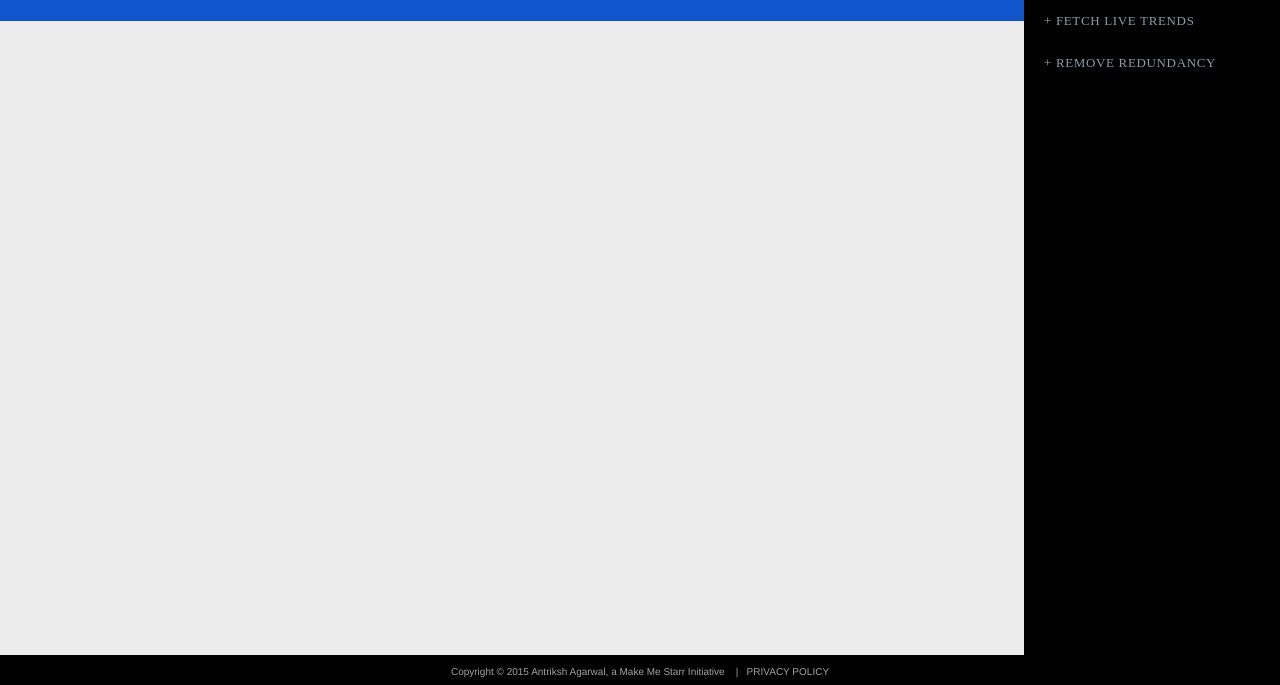
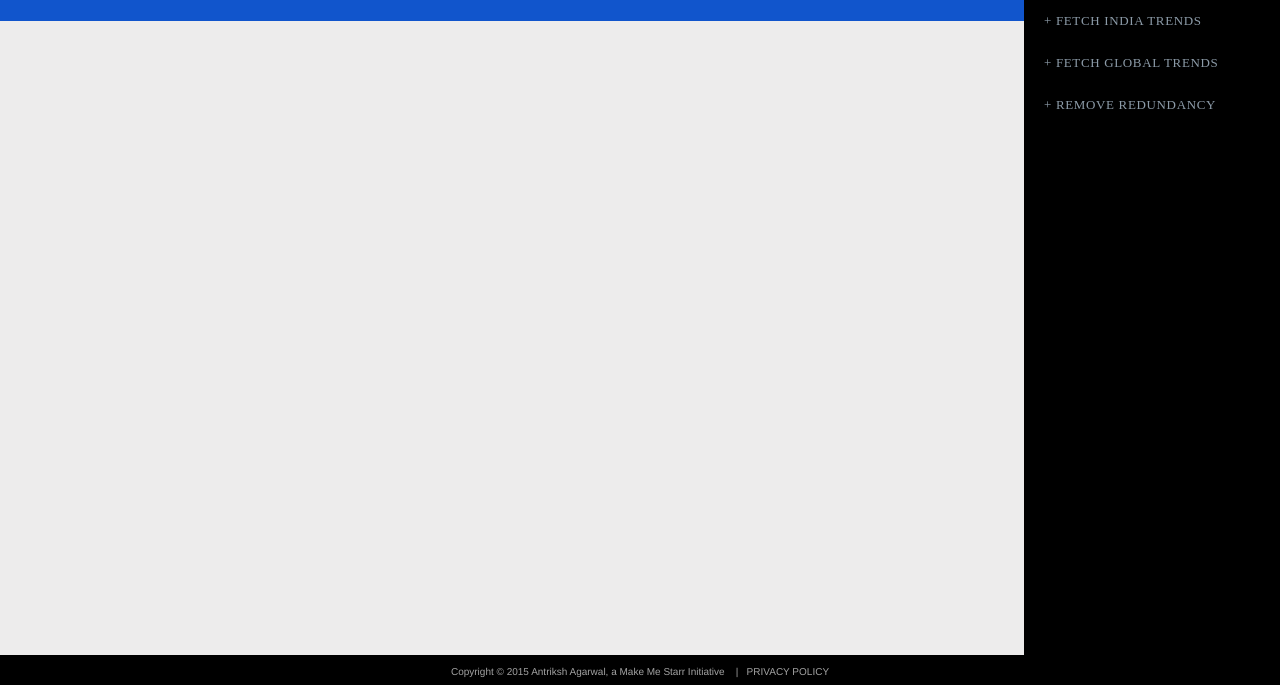
Before and after one commit to antiDigest/flaming-tribble, a Django app: page /explore/India/ in a window 1280 px wide, after a click that opens the changed part. Shown: the part 115-800 px from the top of the page. Run offline with Django 3.2, Linux system fonts and the light colour scheme; data that the repository does not hold is empty; parts of the project's set-up code (start-up, migrations or seed data) failed here and were passed over; some libraries are stand-ins or nearby versions.

Commit message:
global and indian separated

```diff
--- a/robe/robe/urls.py
+++ b/robe/robe/urls.py
@@ -25,7 +25,8 @@ urlpatterns = [
     url(r'^search/$', views.search , name='search' ),
     url(r'^search/(?P<value>(India|Global))/(?P<word>.*)$', views.show , name='show' ),
     url(r'^statistics[?/]$', views.stats , name='stats' ),
-    url(r'^live_trends[?/]$', views.fetch , name='fetch' ),
+    url(r'^live_trends/India[?/]$', views.fetch_india , name='fetch_india' ),
+    url(r'^live_trends/Global[?/]$', views.fetch_global , name='fetch_global' ),
     url(r'^privacy[?/]$', views.privacy , name='privacy' ),
     url(r'^redundant_removal[?/]$', views.noRedundant , name='noRedundant' ),
 ]
--- a/robe/tribble/templates/trend.html
+++ b/robe/tribble/templates/trend.html
@@ -73,7 +73,10 @@ function showchart(value) {
               <img href="#" class="close" src="{% static 'images/close_overlay.png'%}" style="position:relative" onclick="container()" >
                 <h4>NAVIGATE</h4>
                   <ul>
-                  <li><a href="{% url 'fetch' %}" >+ FETCH LIVE TRENDS</a>
+                  <li><a href="{% url 'fetch_india' %}" >+ FETCH INDIA TRENDS</a>
+
+                  </li>
+                  <li><a href="{% url 'fetch_global' %}" >+ FETCH GLOBAL TRENDS</a>
 
                   </li>
                   <li><a href="{% url 'noRedundant' %}" >+ Remove Redundancy</a>
--- a/robe/tribble/views.py
+++ b/robe/tribble/views.py
@@ -97,13 +97,17 @@ def stats(request):
     chart2 = gchart.LineChart(SimpleDataSource(data=data2))
     return render(request,'statistics.html',{'chart':getchart(), 'charti':chart2})
 
-def fetch(request):
+def fetch_india(request):
     import_tweets.import_tweets_india()
     words_i = Words_India.objects.all().order_by('-id')[:50]
 
+    return render(request,'trending.html',{'word':words_i,'form':SearchForm(), 'value':'India'})
+
+def fetch_global(request):
     import_tweets.import_tweets_global()
+    words_i = Words_Global.objects.all().order_by('-id')[:50]
 
-    return render(request,'trending.html',{'word':words_i,'form':SearchForm(), 'value':'India'})
+    return render(request,'trending.html',{'word':words_i,'form':SearchForm(), 'value':'Global'})
 
 def noRedundant(request):
     print 'Removing global ...'
@@ -190,7 +194,7 @@ def show(request,value,word):
                 k = search._json['user']
                 statement += [textCleaner(search.text)]
             senti_neut, senti_neg, senti_pos, tot = getSenti(statement)
-            data = [['Sentiment','Percentage'],['Negative',senti_neg],['Positive',senti_pos],['Neutral',senti_neut],]
+            data = [['Sentiment','Percentage'],['Positive',senti_pos],['Negative',senti_neg],['Neutral',senti_neut],]
             piechart = gchart.PieChart(SimpleDataSource(data=data))
 
             data=[['Time','Favourties'],]
```
Also changed, not shown: 1 other file.
